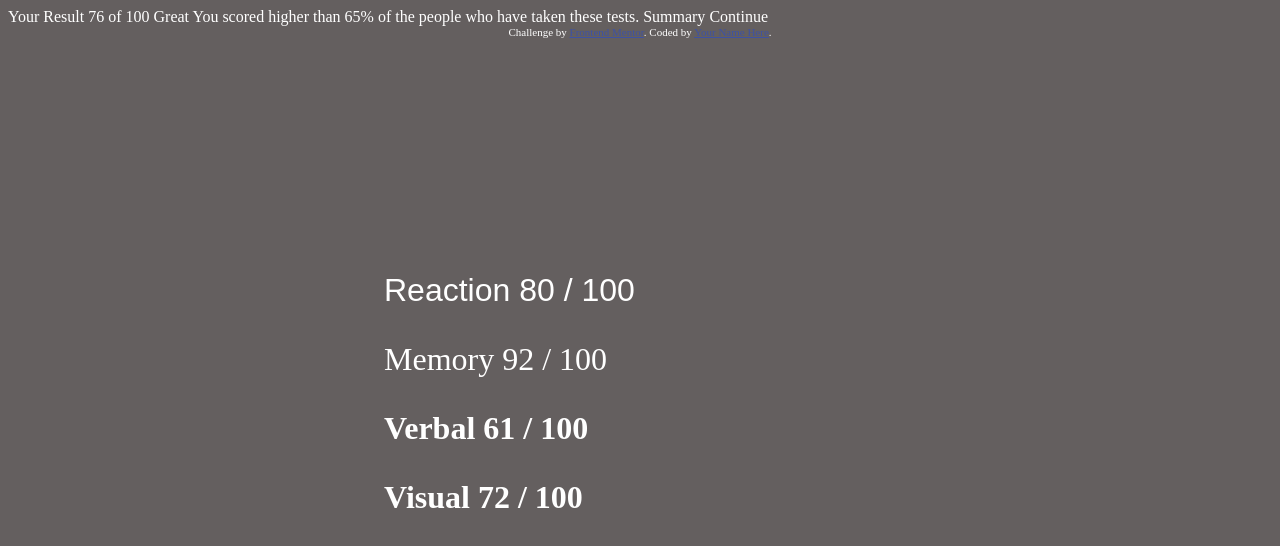
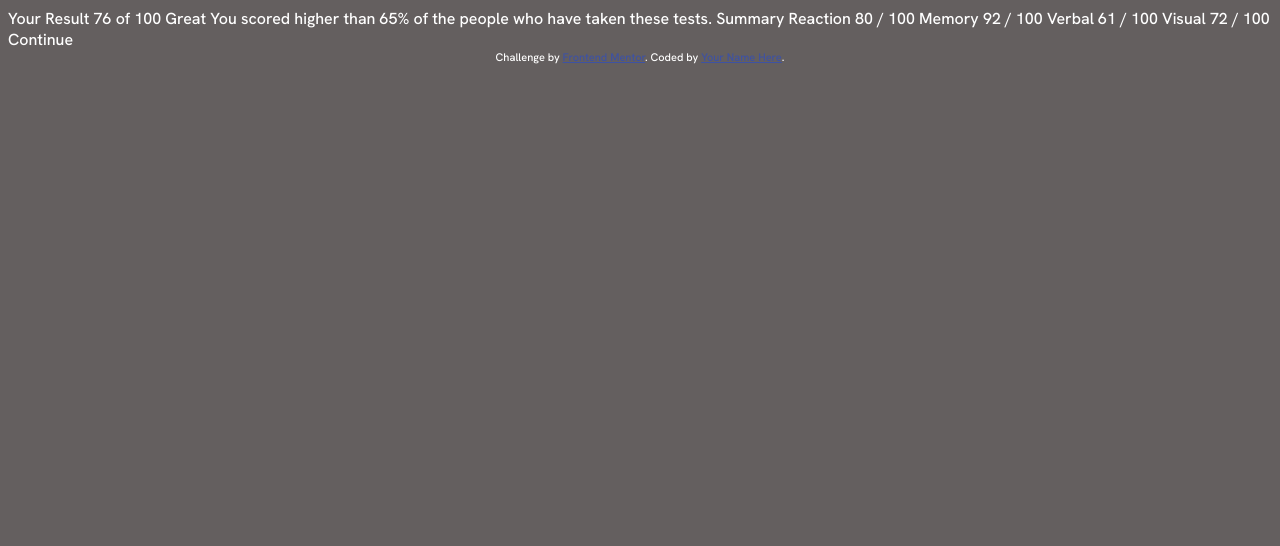
Before and after one commit to mIksrigz/results-summary-component-main, a plain HTML site: page index.html in a window 1280 px wide. Drawn offline with Linux system fonts and the light colour scheme.

Commit message:
variable font fixed

```diff
--- a/index.html
+++ b/index.html
@@ -26,24 +26,17 @@
 
   Summary
 
-  <div class="scores">
-    <p class="score1">
+
       Reaction
       80 / 100
-    </p>
-    <p class="score2">
+
       Memory
       92 / 100
-    </p>
-    <p class="score3">
+
       Verbal
       61 / 100
-    </p>
-    <p class="score4">
       Visual
       72 / 100
-    </p>
-  </div>
 
   Continue
 
--- a/style.css
+++ b/style.css
@@ -1,28 +1,38 @@
-@font-face {
-    font-family: 'hk_grotesk';
-    src: url('./assets/fonts/HankenGrotesk-VariableFont_wght.ttf') format('ttf');
-    font-weight: 100 900;
+    @font-face {
+        font-family: 'HankenGrotesk';
+        src: url(./assets/fonts/static/HankenGrotesk-Medium.ttf);
+        font-weight: 500;
+    }
+    @font-face {
+        font-family: 'HankenGrotesk';
+        src: url(./assets/fonts/static/HankenGrotesk-Bold.ttf);
+        font-weight: 700;
+    }
+    @font-face {
+        font-family: 'HankenGrotesk';
+        src: url(./assets/fonts/static/HankenGrotesk-ExtraBold.ttf);
+        font-weight: 800;
+    }
+
+
+@supports (font-variation-settings: normal) {
+    @font-face {
+        font-family: 'HankenGrotesk';
+        src: url(./assets/fonts/HankenGrotesk-VariableFont_wght.ttf) format('ttf-variations');
+        font-weight: 100 1000;
+    }
 }
 
-body{
+:root {
+    --ff: 'HankenGrotesk';
+    --fw-regular: 500;
+    --fw-bold: 700;
+    --fw-extra-bold: 800
+}
+
+body {
     background: rgb(100, 95, 95);
     color: white;
+    font-family: var(--ff);
+    font-weight: var(--fw-regular);
 }
-.scores{
-    font-family: Arial, Helvetica, sans-serif;
-    position: absolute;
-    inset: 30% 30% 50% 30%;
-    font-size: 2rem;
-}
-.score2{
-    font-family: 'hk_grotesk';
-    font-weight: 500;
-}
-.score3{
-    font-family: 'hk_grotesk';
-    font-weight: 700;
-}
-.score4{
-    font-family: 'hk_grotesk';
-    font-weight: 800;
-}
```
